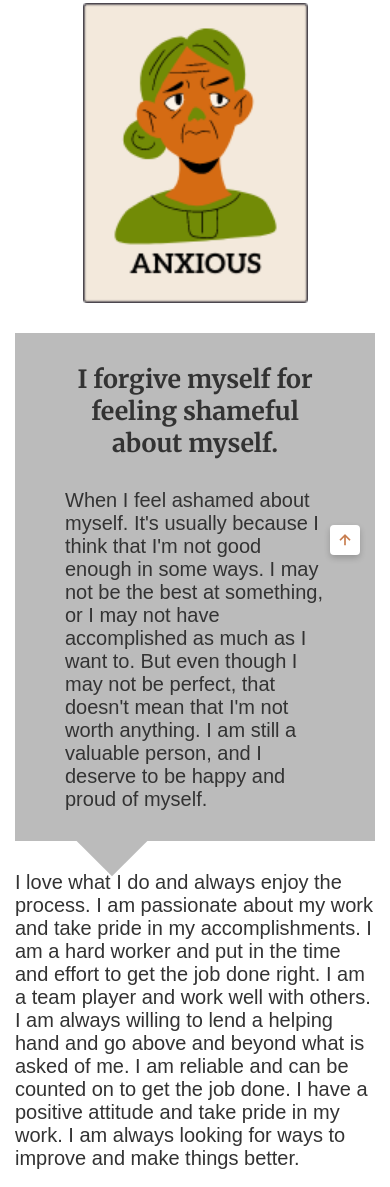
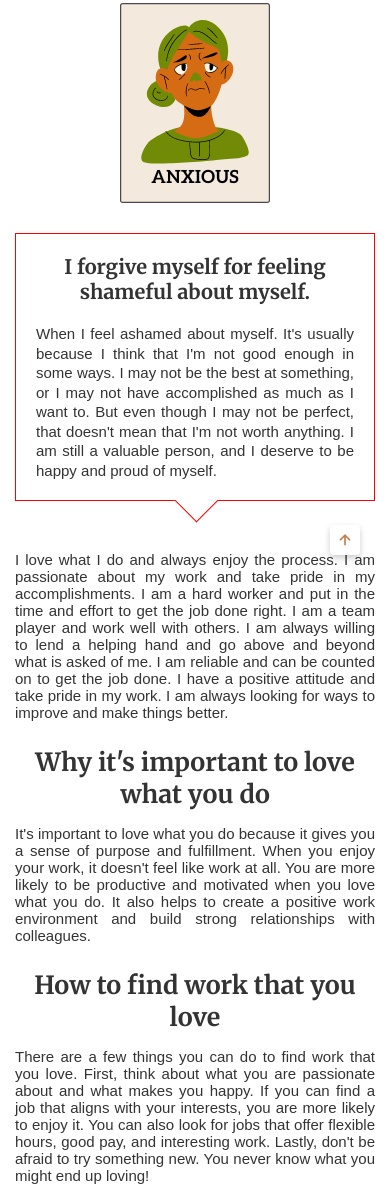
Before and after one commit to angelocdz/ffirms-static, a website: page dist/affirmation.html in a window 390 px wide. Shown: the part 542-1729 px from the top of the page. Drawn offline with nearby package versions, Linux system fonts and the light colour scheme.

Commit message:
Add affirmation page resonsive design 07-21-2022 3

```diff
--- a/dist/css/style.css
+++ b/dist/css/style.css
@@ -14,6 +14,13 @@ html {
 --normal-font: 1.6rem;
 --small-font: 1.4rem;
 --smaller-font: 1.3rem;
+
+--fs-5-5: 5.5rem;
+--fs-4: 4rem;
+--fs-2-5: 2.5rem;
+--fs-2: 2rem;
+--fs-3: 3rem;
+
 
 /* FONT WEIGHT */
 --font-regular: 400;
@@ -39,8 +46,8 @@ html {
 --tran-0-5: 0.5s;
 }
 
-/*Font sizes For Small Screen 968px */
-@media screen and (max-width: 990px) {
+/* fs */
+@media screen and (max-width: 991px) {
   :root {
     --big-font: 3.5rem;
     --h1-font: 2.4rem;
@@ -50,6 +57,17 @@ html {
     --normal-font: 1.5rem;
     --small-font: 1.3rem;
     --smaller-font: 1.2rem;
+
+    --fs-2-5: 2rem;
+    --fs-2: 1.5rem;
+    --fs-3: 2.5rem;
+  }
+}
+
+@media screen and (max-width: 767px) {
+  :root {
+    --fs-5-5: 4.5rem;
+    --fs-4: 3.5rem;
   }
 }
 
@@ -378,36 +396,38 @@ img {
 }
 
 .affir__h-div-arrow {
-  background: #bbb;
   padding: 3rem 5rem;
   position: relative;
-  z-index: 11;
+  border: 1px solid red;
 }
 
 .affir__h-div-arrow::after {
   position: absolute;
   width: 50px;
   height: 50px;
+  border-right: 1px solid red;
+  border-bottom: 1px solid red;
   top: 100%;
   left: 20%;
   content: '';
   transform: rotate(45deg);
   margin-top: -25px;
-  background: #bbb;
-  z-index: 10;
   overflow: hidden;
+  background-color: white;
 }
 
 .affir__h-txt-container {
 }
 
 .affir__h-header {
-  font-size: 2.5rem;
+  font-size: var(--fs-2-5);
 }
 
 .affir__h-sub-header {
   font-family: Arial, sans-serif;
-  font-size: 2rem;
+  font-size: var(--fs-2);
+  line-height: 1.3;
+  text-align: justify;
 }
 
 .affir__txt-container {
@@ -416,12 +436,13 @@ img {
 
 .affir__txt-container p {
   font-family: Arial, sans-serif;
-  font-size: 2rem;
+  font-size: var(--fs-2);
   margin-top: 1em;
+  text-align: justify;
 }
 
 .affir__txt-container h3 {
-  font-size: 3rem;
+  font-size: var(--fs-3);
   font-weight: bold;
   margin-top: 1em;
 }
@@ -610,6 +631,25 @@ img {
 }
 
 /* RESPONSIVE */
+@media screen and (max-width: 991px) {
+  .margin-b-3 {
+    margin-bottom: 2rem;
+  }
+
+  .affir__h-img-container {
+    max-width: 156px;
+    height: 200px;
+  }
+
+  .affir__h-div-arrow {
+    padding: 3rem 4rem;
+  }
+
+  .affir__txt-container {
+    padding: 5rem 13rem;
+  }
+}
+
 @media (min-width: 45em) {
   .snippet {
     grid-template-areas:
@@ -723,6 +763,18 @@ img {
     justify-items: center;
   }
 
+  .affir__h-div-arrow::after {
+    left: 46%;
+  }
+
+  .affir__txt-container {
+    padding: 5rem 3rem;
+  }
+
+  .affir__txt-container h3 {
+    text-align: center;
+  }
+
   /* FOOTER */
   .footer__link {
     color: var(--text-color-light);
@@ -742,6 +794,21 @@ img {
   /* IMAGES */
   .images__container {
     padding: 0 5rem;
+  }
+
+  .affir__txt-container {
+    padding: 5rem 3rem;
+  }
+
+  .affir__h-div-arrow {
+    padding: 2rem 2rem;
+  }
+
+  .affir__h-div-arrow::after {
+    left: 46%;
+    width: 30px;
+    height: 30px;
+    margin-top: -15px;
   }
 
   /* ABOUT */
@@ -796,6 +863,10 @@ img {
     font-size: 1.6rem;
   }
 
+  .affir__txt-container {
+    padding: 3rem 0.5rem;
+  }
+
   /* FOOTER */
   .footer__link-container {
     flex-direction: column;
```
Also changed, not shown: dist/affirmation.html (+1 -1 lines).
